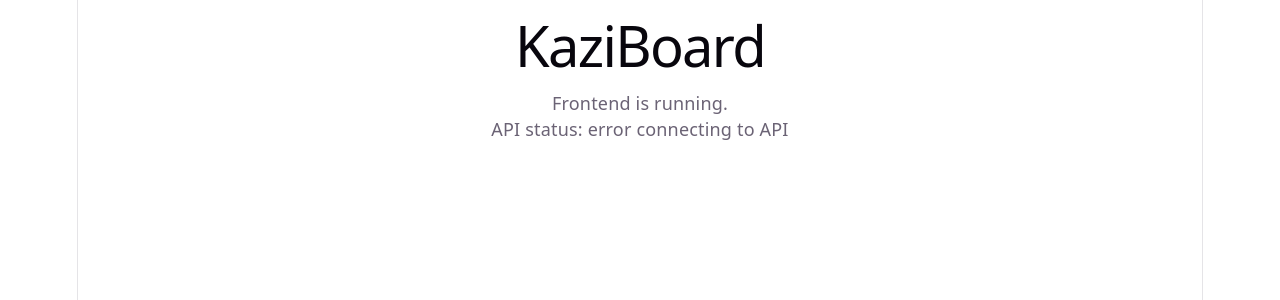
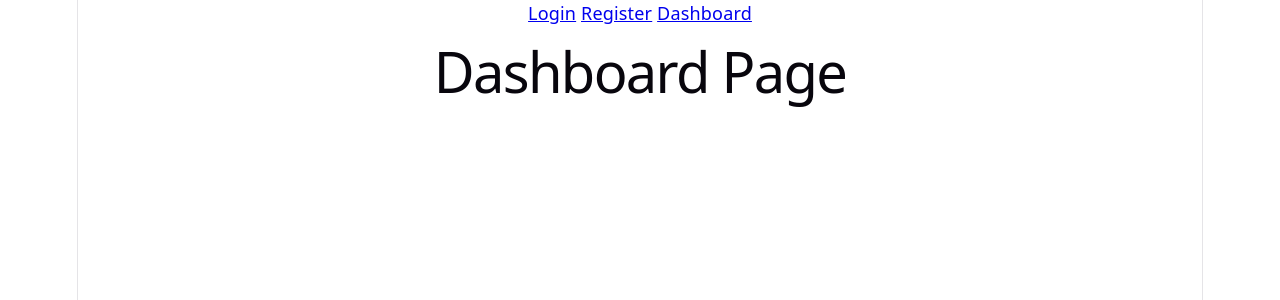
Before and after one commit to MelvinShingiro/kaziboard, a React (Vite) app in the folder apps/web/: page /dashboard in a window 1280 px wide. Shown: the top 300 px of the page. Built offline with nearby package versions, Linux system fonts and the light colour scheme; no server answers.

Commit message:
Set up frontend routing

```diff
--- a/apps/web/package.json
+++ b/apps/web/package.json
@@ -11,7 +11,8 @@
   },
   "dependencies": {
     "react": "^19.2.6",
-    "react-dom": "^19.2.6"
+    "react-dom": "^19.2.6",
+    "react-router-dom": "^7.17.0"
   },
   "devDependencies": {
     "@eslint/js": "^10.0.1",
--- a/apps/web/src/App.tsx
+++ b/apps/web/src/App.tsx
@@ -1,35 +1,36 @@
-import { useEffect, useState } from "react";
+import { BrowserRouter, Routes, Route, Link } from "react-router-dom";
+import LoginPage from "./pages/LoginPage";
+import RegisterPage from "./pages/RegisterPage";
+import DashboardPage from "./pages/DashboardPage";
 
-type HealthResponse = {
-  status: string;
-  service: string;
+
+// type HealthResponse = {
+//   status: string;
+//   service: string;
+// };
+
+function App() {
+ return (
+  <BrowserRouter>
+  <nav>
+
+    <Link to="/login">Login</Link>{" "}
+    <Link to="/register">Register</Link>{" "}
+    <Link to="/dashboard">Dashboard</Link>{" "}
+    </nav>
+
+    <Routes>
+
+      <Route path="/login" element={<LoginPage></LoginPage>}></Route>
+      <Route path="/register" element={<RegisterPage></RegisterPage>}></Route>
+      <Route path="/dashboard" element={<DashboardPage></DashboardPage>}></Route>
+
+
+    </Routes>
+
+
+    </BrowserRouter>
+ )
 };
 
-function App() {
-  const [apiStatus, setApiStatus] = useState<string>("checking...");
-
-  useEffect(() => {
-    async function checkApiHealth() {
-      try {
-        const response = await fetch("http://localhost:4000/health");
-        const data: HealthResponse = await response.json();
-
-        setApiStatus(data.status);
-      } catch {
-        setApiStatus("error connecting to API");
-      }
-    }
-
-    checkApiHealth();
-  }, []);
-
-  return (
-    <main>
-      <h1>KaziBoard</h1>
-      <p>Frontend is running.</p>
-      <p>API status: {apiStatus}</p>
-    </main>
-  );
-}
-
 export default App;
--- /dev/null
+++ b/apps/web/src/pages/DashboardPage.tsx
@@ -0,0 +1,3 @@
+export default function DashboardPage() {
+        return <h1>Dashboard Page</h1>
+}
--- /dev/null
+++ b/apps/web/src/pages/LoginPage.tsx
@@ -0,0 +1,3 @@
+export default function LoginPage() {
+        return <h1>Login Page</h1>
+}
--- /dev/null
+++ b/apps/web/src/pages/RegisterPage.tsx
@@ -0,0 +1,3 @@
+export default function RegisterPage() {
+        return <h1>Register Page</h1>
+}
```
Also changed, not shown: 1 other file (tests, documents, lock files or other folders).
